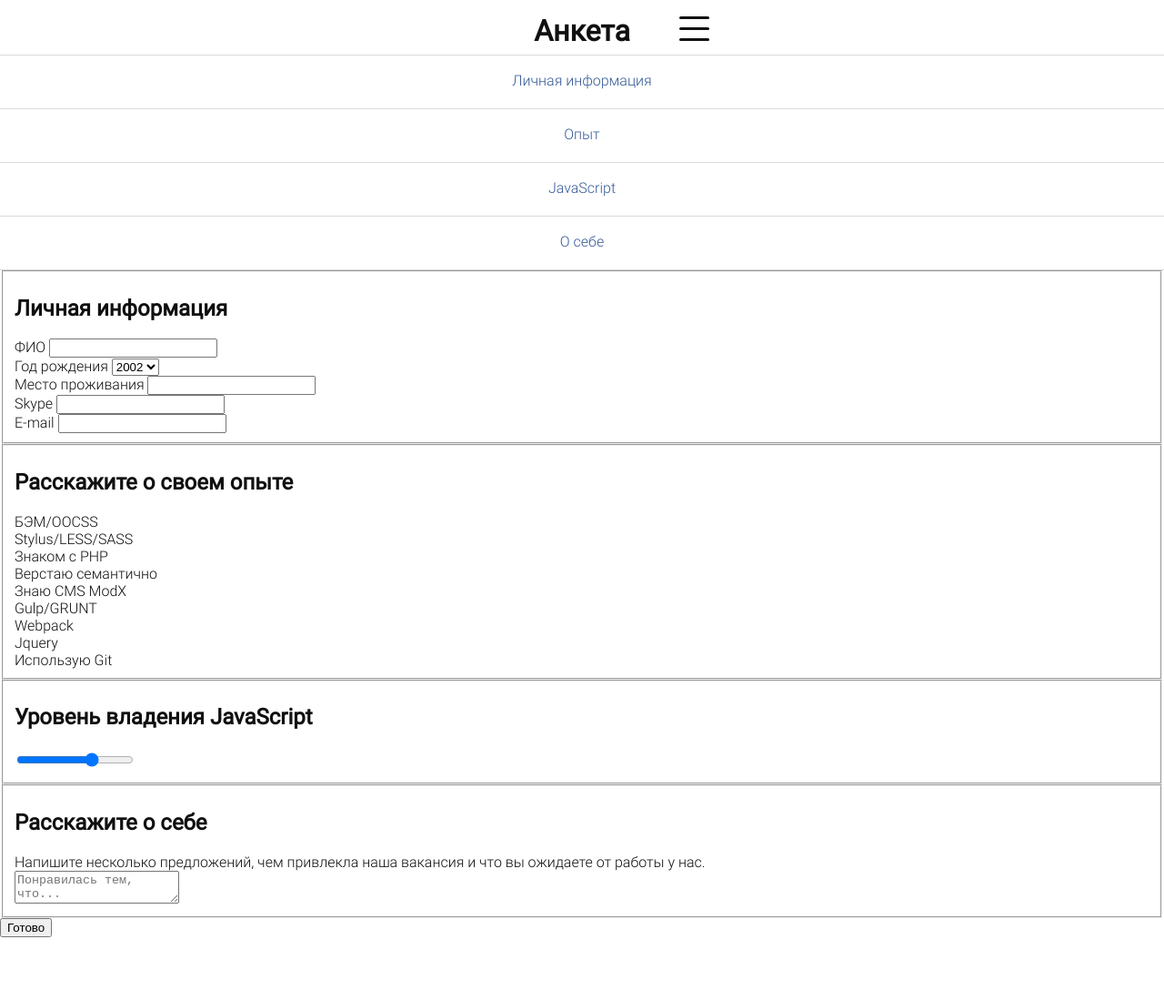
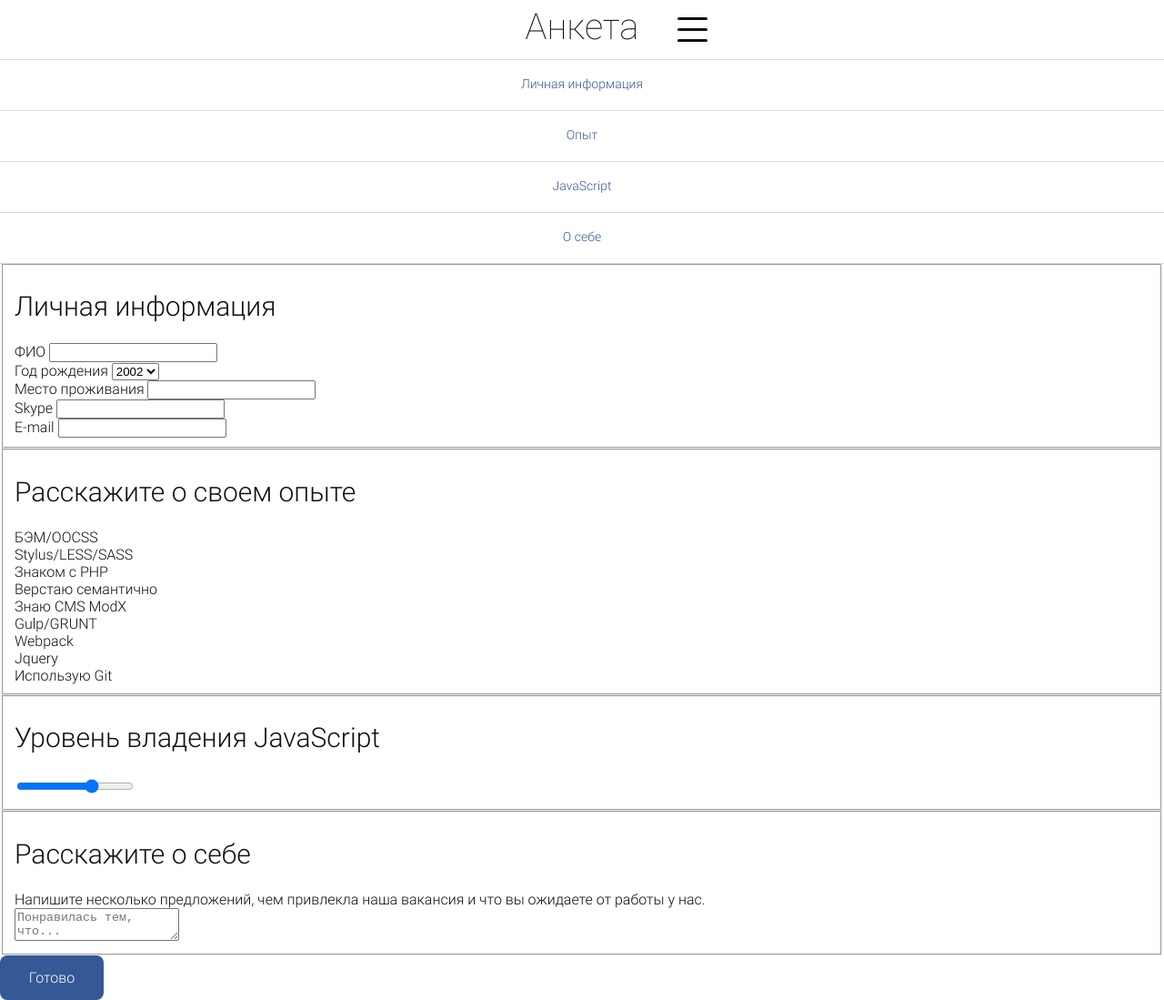
Before and after one commit to f1eeman/questionnaire, a website: page source/index.html in a window 1280 px wide. Shown: the whole page at 91% size. Before the commit the page ends 1030 px from the top, so only its background shows below. Drawn offline with nearby package versions, Linux system fonts and the light colour scheme; files that its build step writes are made by us from their sources.

Commit message:
add style for button form

```diff
--- /dev/null
+++ b/source/sass/blocks/form.scss
@@ -0,0 +1,24 @@
+.form__title {
+  font-size: 30px;
+  line-height: 30px;
+  font-weight: 300;
+}
+
+.form__button {
+  width: 114px;
+  height: 49px;
+  font: inherit;
+  color: rgb(255, 255, 255);
+  background-color: rgb(52, 89, 150);
+  border: 0;
+  border-radius: 8px;
+
+  &:hover,
+  &:focus {
+    background-color: rgb(27, 60, 115);
+  }
+
+  &:active {
+    background-color: rgba(27, 60, 115, 0.6);
+  }
+}
--- a/source/sass/blocks/nav.scss
+++ b/source/sass/blocks/nav.scss
@@ -8,6 +8,7 @@
   flex-grow: 1;
   padding-top: 18px;
   padding-bottom: 21px;
+  font-size: 14px;
   color: rgb(52, 89, 150);
   text-align: center;
   border-bottom: 1px solid rgb(218, 218, 218);
@@ -34,8 +35,8 @@
 
 .nav__toggle {
   position: absolute;
-  top: 16px;
-  right: 18px;
+  top: 17px;
+  right: 20px;
   display: block;
   padding: 2px;
   background-color: transparent;
--- a/source/sass/blocks/page-header.scss
+++ b/source/sass/blocks/page-header.scss
@@ -1,8 +1,9 @@
 .page-header {
-  padding-top: 15px;
+  padding-top: 10px;
 }
 
 .page-header__title-wrap {
+  padding-bottom: 10px;
   border-bottom: 1px solid rgb(218, 218, 218);
 }
 
@@ -11,5 +12,8 @@
   min-height: 45px;
   padding: 0 20px;
   margin: 0 auto;
+  font-size: 40px;
+  line-height: 40px;
+  font-weight: 100;
   text-align: center;
 }
--- a/source/sass/style.scss
+++ b/source/sass/style.scss
@@ -4,6 +4,7 @@
 @import "blocks/visually-hidden.scss";
 @import "blocks/page-header.scss";
 @import "blocks/nav.scss";
+@import "blocks/form.scss";
 // @import "blocks/nav.scss";
 // @import "blocks/nav.scss";
 // @import "blocks/nav.scss";
@@ -19,4 +20,3 @@
 // @import "blocks/nav.scss";
 // @import "blocks/nav.scss";
 // @import "blocks/nav.scss";
-// @import "blocks/nav.scss";
```
